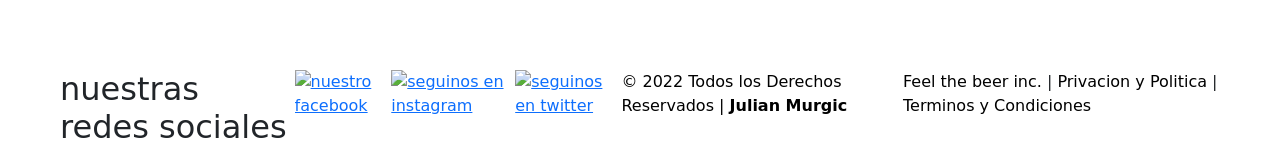
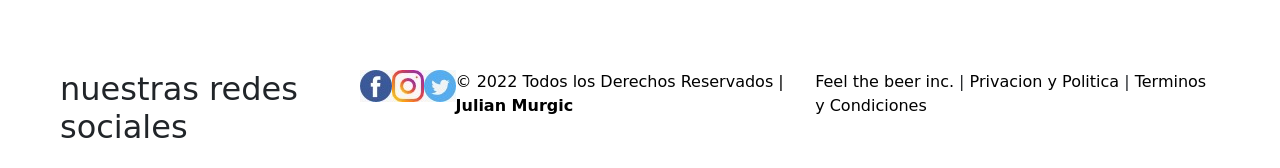
Before and after one commit to julimurgic/ftb_julianmurgic, a plain HTML site: page index.html in a window 1280 px wide. Shown: the part 3346-3514 px from the top of the page. Drawn offline with nearby package versions, Linux system fonts and the light colour scheme; the site is published under a folder, as on GitHub Pages, so addresses that start at the root find nothing; a web font is replaced by a local one.

Commit message:
Update index.html

```diff
--- a/index.html
+++ b/index.html
@@ -78,11 +78,11 @@
         <div class="container-footer">
             <div class="footer">
                 <h3>nuestras redes sociales</h3>
-                <a href="https://www.facebook.com" target="_blank"><img src="/imagenes/logo_faceebook.jpg"
+                <a href="https://www.facebook.com" target="_blank"><img src="./imagenes/logo_faceebook.jpg"
                         alt="nuestro facebook"></a>
-                <a href="https://www.instagram.com" target="_blank"><img src="/imagenes/Logo_instragram.jpg"
+                <a href="https://www.instagram.com" target="_blank"><img src="./imagenes/Logo_instragram.jpg"
                         alt="seguinos en instagram"></a>
-                <a href="https://www.twitter.com" target="_blank"><img src="/imagenes/logo_twitter.jpg"
+                <a href="https://www.twitter.com" target="_blank"><img src="./imagenes/logo_twitter.jpg"
                         alt="seguinos en twitter"></a>
                  <div class="copyright">
                      © 2022 Todos los Derechos Reservados | <a href="">Julian Murgic</a>
```
